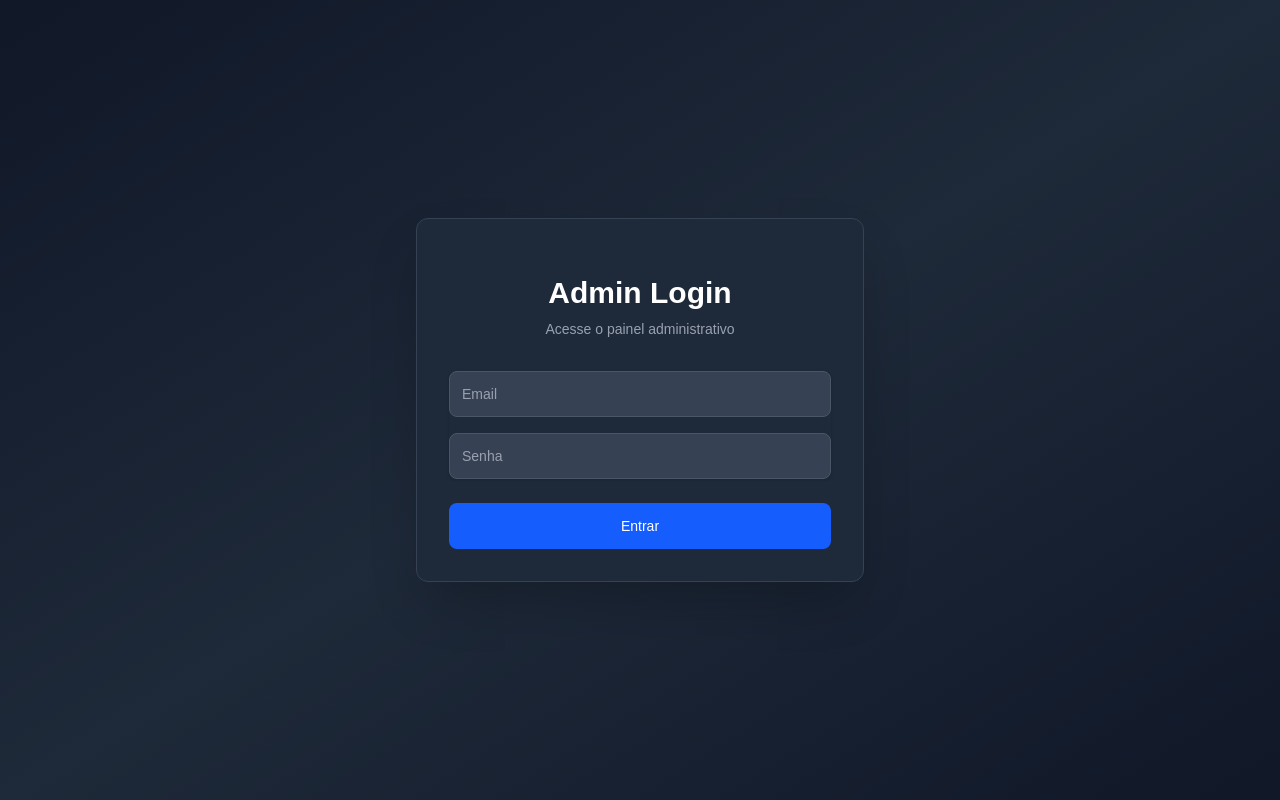
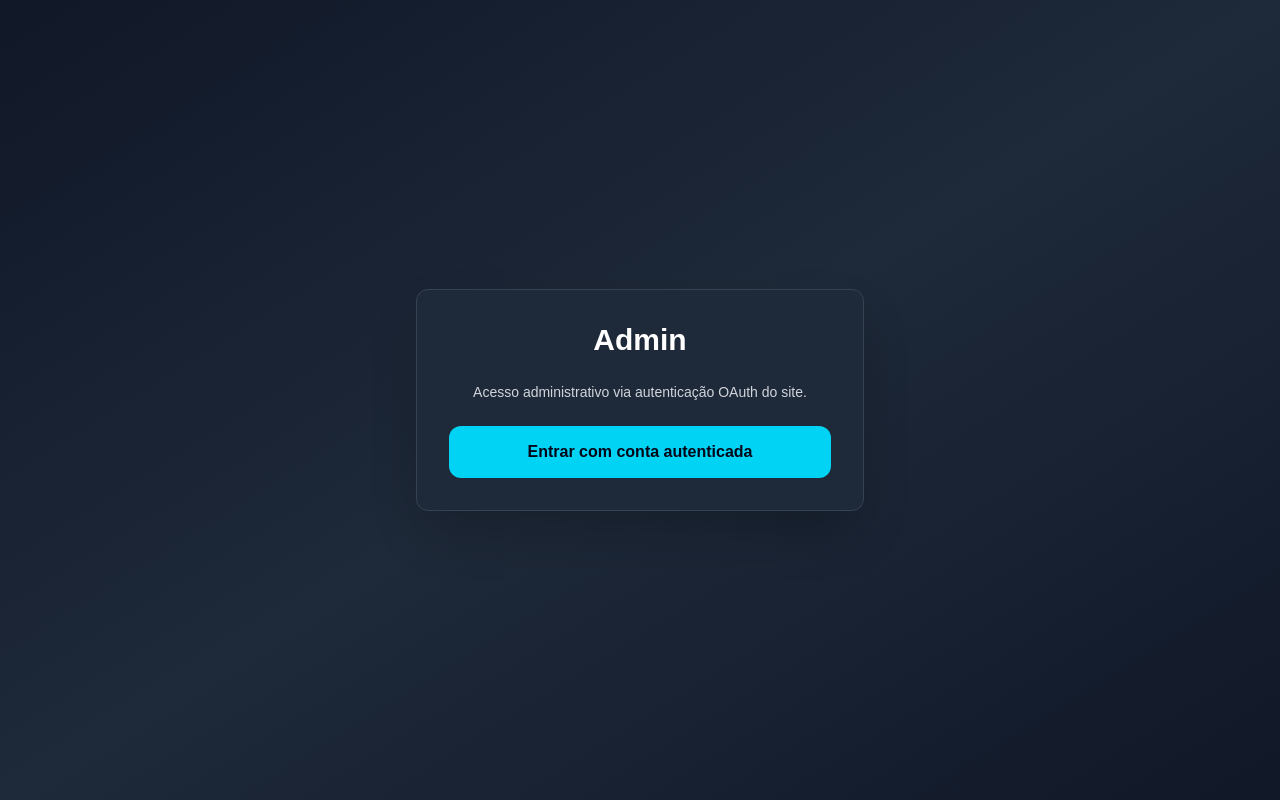
Before and after one commit to hebertpaes/hebertpaes-portfolio, a Next.js app: page /admin in a window 1280 px wide. Built offline with nearby package versions, Linux system fonts and the light colour scheme.

Commit message:
refactor: harden admin/prototype APIs with session auth and next-path oauth redirects

```diff
--- a/app/admin/page.tsx
+++ b/app/admin/page.tsx
@@ -1,95 +1,15 @@
-'use client';
-
-import { useState } from 'react';
-import { useRouter } from 'next/navigation';
-
 export default function AdminLogin() {
-  const [email, setEmail] = useState('');
-  const [password, setPassword] = useState('');
-  const [error, setError] = useState('');
-  const [isLoading, setIsLoading] = useState(false);
-  const router = useRouter();
-
-  const handleSubmit = async (e: React.FormEvent) => {
-    e.preventDefault();
-    setError('');
-    setIsLoading(true);
-
-    // Validação simples - email: ciencia@msn.com
-    if (email === 'ciencia@msn.com' && password) {
-      // Login bem-sucedido
-      localStorage.setItem('adminAuth', 'true');
-      router.push('/admin/dashboard');
-    } else {
-      setError('Email ou senha inválidos');
-    }
-
-    setIsLoading(false);
-  };
-
   return (
-    <div className="min-h-screen flex items-center justify-center bg-gradient-to-br from-gray-900 via-gray-800 to-gray-900">
-      <div className="max-w-md w-full space-y-8 p-8 bg-gray-800 rounded-xl shadow-2xl border border-gray-700">
-        <div>
-          <h2 className="mt-6 text-center text-3xl font-extrabold text-white">
-            Admin Login
-          </h2>
-          <p className="mt-2 text-center text-sm text-gray-400">
-            Acesse o painel administrativo
-          </p>
-        </div>
-        <form className="mt-8 space-y-6" onSubmit={handleSubmit}>
-          <div className="rounded-md shadow-sm space-y-4">
-            <div>
-              <label htmlFor="email" className="sr-only">
-                Email
-              </label>
-              <input
-                id="email"
-                name="email"
-                type="email"
-                autoComplete="email"
-                required
-                className="appearance-none rounded-lg relative block w-full px-3 py-3 border border-gray-600 placeholder-gray-400 text-white bg-gray-700 focus:outline-none focus:ring-2 focus:ring-blue-500 focus:border-transparent focus:z-10 sm:text-sm"
-                placeholder="Email"
-                value={email}
-                onChange={(e) => setEmail(e.target.value)}
-              />
-            </div>
-            <div>
-              <label htmlFor="password" className="sr-only">
-                Senha
-              </label>
-              <input
-                id="password"
-                name="password"
-                type="password"
-                autoComplete="current-password"
-                required
-                className="appearance-none rounded-lg relative block w-full px-3 py-3 border border-gray-600 placeholder-gray-400 text-white bg-gray-700 focus:outline-none focus:ring-2 focus:ring-blue-500 focus:border-transparent focus:z-10 sm:text-sm"
-                placeholder="Senha"
-                value={password}
-                onChange={(e) => setPassword(e.target.value)}
-              />
-            </div>
-          </div>
-
-          {error && (
-            <div className="rounded-md bg-red-900/50 border border-red-700 p-4">
-              <p className="text-sm text-red-200">{error}</p>
-            </div>
-          )}
-
-          <div>
-            <button
-              type="submit"
-              disabled={isLoading}
-              className="group relative w-full flex justify-center py-3 px-4 border border-transparent text-sm font-medium rounded-lg text-white bg-blue-600 hover:bg-blue-700 focus:outline-none focus:ring-2 focus:ring-offset-2 focus:ring-blue-500 disabled:opacity-50 disabled:cursor-not-allowed transition-colors"
-            >
-              {isLoading ? 'Entrando...' : 'Entrar'}
-            </button>
-          </div>
-        </form>
+    <div className="min-h-screen flex items-center justify-center bg-gradient-to-br from-gray-900 via-gray-800 to-gray-900 px-4">
+      <div className="max-w-md w-full space-y-6 p-8 bg-gray-800 rounded-xl shadow-2xl border border-gray-700">
+        <h2 className="text-center text-3xl font-extrabold text-white">Admin</h2>
+        <p className="text-center text-sm text-gray-300">Acesso administrativo via autenticação OAuth do site.</p>
+        <a
+          href="/login?next=/admin/dashboard"
+          className="w-full inline-flex items-center justify-center bg-cyan-400 hover:bg-cyan-300 text-slate-950 font-bold rounded-xl px-4 py-3.5 transition-all"
+        >
+          Entrar com conta autenticada
+        </a>
       </div>
     </div>
   );
--- a/app/api/prototype/agents/route.ts
+++ b/app/api/prototype/agents/route.ts
@@ -1,4 +1,5 @@
 import { NextRequest, NextResponse } from "next/server";
+import { hasValidSession } from "@/lib/auth-guard";
 
 const AGENTS = [
   { id: "codex", name: "Codex Agent", model: "gpt-5.3-codex", status: "online" },
@@ -6,11 +7,13 @@ const AGENTS = [
   { id: "gemini", name: "Gemini Agent", model: "gemini-3-pro-preview", status: "online" },
 ];
 
-export async function GET() {
+export async function GET(req: NextRequest) {
+  if (!hasValidSession(req)) return NextResponse.json({ ok: false, error: "Unauthorized" }, { status: 401 });
   return NextResponse.json({ ok: true, agents: AGENTS, updatedAt: new Date().toISOString() });
 }
 
 export async function POST(req: NextRequest) {
+  if (!hasValidSession(req)) return NextResponse.json({ ok: false, error: "Unauthorized" }, { status: 401 });
   const body = await req.json().catch(() => ({}));
   const agentId = String(body.agentId || "");
   const prompt = String(body.prompt || "");
--- a/app/api/prototype/automations/route.ts
+++ b/app/api/prototype/automations/route.ts
@@ -1,6 +1,8 @@
-import { NextResponse } from "next/server";
+import { NextRequest, NextResponse } from "next/server";
+import { hasValidSession } from "@/lib/auth-guard";
 
-export async function GET() {
+export async function GET(req: NextRequest) {
+  if (!hasValidSession(req)) return NextResponse.json({ ok: false, error: "Unauthorized" }, { status: 401 });
   return NextResponse.json({
     ok: true,
     automations: [
--- a/app/api/prototype/podcast/route.ts
+++ b/app/api/prototype/podcast/route.ts
@@ -1,5 +1,6 @@
 import { NextRequest, NextResponse } from "next/server";
 import { getSqlPool, sql } from "@/lib/sql";
+import { hasValidSession } from "@/lib/auth-guard";
 
 type Episode = {
   id: string;
@@ -93,7 +94,8 @@ async function seedIfEmpty() {
   return await readDbEpisodes();
 }
 
-export async function GET() {
+export async function GET(req: NextRequest) {
+  if (!hasValidSession(req)) return NextResponse.json({ ok: false, error: "Unauthorized" }, { status: 401 });
   try {
     const episodes = await seedIfEmpty();
     return NextResponse.json({ ok: true, episodes, source: "sql" });
@@ -103,6 +105,8 @@ export async function GET() {
 }
 
 export async function POST(req: NextRequest) {
+  if (!hasValidSession(req)) return NextResponse.json({ ok: false, error: "Unauthorized" }, { status: 401 });
+
   const body = await req.json().catch(() => null);
   if (!body || !Array.isArray(body.episodes)) {
     return NextResponse.json({ ok: false, error: "Payload inválido" }, { status: 400 });
--- a/app/api/prototype/sessions/route.ts
+++ b/app/api/prototype/sessions/route.ts
@@ -1,6 +1,8 @@
-import { NextResponse } from "next/server";
+import { NextRequest, NextResponse } from "next/server";
+import { hasValidSession } from "@/lib/auth-guard";
 
-export async function GET() {
+export async function GET(req: NextRequest) {
+  if (!hasValidSession(req)) return NextResponse.json({ ok: false, error: "Unauthorized" }, { status: 401 });
   return NextResponse.json({
     ok: true,
     sessions: [
--- a/app/api/prototype/status/route.ts
+++ b/app/api/prototype/status/route.ts
@@ -1,6 +1,8 @@
-import { NextResponse } from "next/server";
+import { NextRequest, NextResponse } from "next/server";
+import { hasValidSession } from "@/lib/auth-guard";
 
-export async function GET() {
+export async function GET(req: NextRequest) {
+  if (!hasValidSession(req)) return NextResponse.json({ ok: false, error: "Unauthorized" }, { status: 401 });
   return NextResponse.json({
     ok: true,
     gateway: "online",
--- /dev/null
+++ b/lib/auth-guard.ts
@@ -0,0 +1,7 @@
+import { NextRequest } from "next/server";
+import { sessionCookieName, verifySessionToken } from "@/lib/session";
+
+export function hasValidSession(req: NextRequest) {
+  const token = req.cookies.get(sessionCookieName)?.value;
+  return Boolean(verifySessionToken(token));
+}
--- a/proxy.ts
+++ b/proxy.ts
@@ -1,6 +1,6 @@
 import { NextRequest, NextResponse } from "next/server";
 
-const protectedPrefixes = ["/openclaw/agents", "/openclaw/app", "/openclaw/sessions", "/openclaw/automations", "/openclaw/status", "/openclaw/chat"];
+const protectedPrefixes = ["/openclaw/agents", "/openclaw/app", "/openclaw/sessions", "/openclaw/automations", "/openclaw/status", "/openclaw/chat", "/admin/dashboard"];
 
 export function proxy(req: NextRequest) {
   const { pathname, search } = req.nextUrl;
```
Also changed, not shown: app/admin/dashboard/page.tsx (+6 -23 lines), app/api/openclaw/auth/route.ts (+29 -6 lines), app/login/page.tsx (+11 -3 lines).
